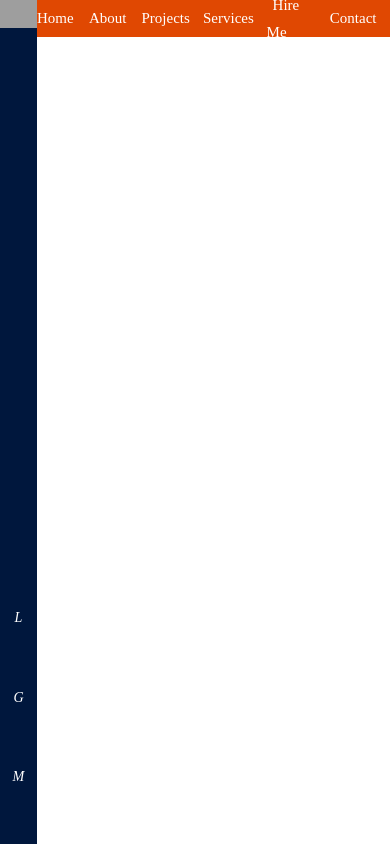
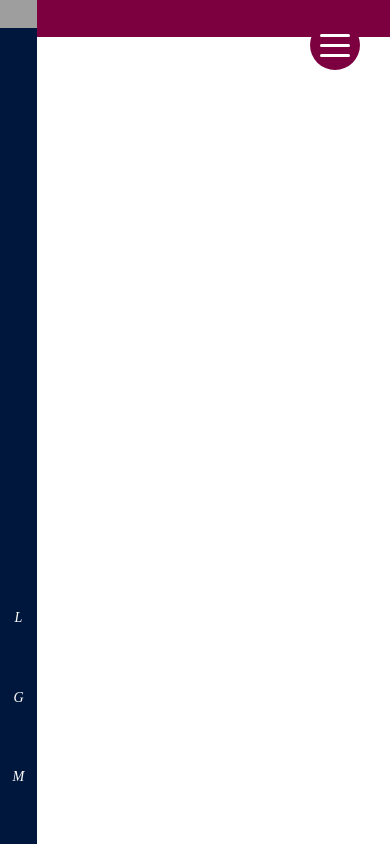
Before and after one commit to cambisca/Portfolio, a React (Create React App) app in the folder portfolio/: page / in a window 390 px wide. Built offline with nearby package versions, Linux system fonts and the light colour scheme; grey boxes are pictures that could not be loaded; a web font is replaced by a local one.

Commit message:
hamburger menu popout

```diff
--- a/portfolio/src/App.css
+++ b/portfolio/src/App.css
@@ -19,7 +19,7 @@
 
   /* secondary color */
   /* --secondary-color: #ff9408; */
-  --secondary-color: #e04802;
+  --secondary-color: #7c0040;
 
 
   /* secondary color modified  */
@@ -184,3 +184,66 @@ main {
 .header-main-nav-links li a:active::after {
   transform: scaleX(1);
 }
+
+
+
+@media screen and (max-width: 610px) {
+
+
+  /************ Main Nav Header  *********/
+
+  #header {
+    position: absolute;
+  }
+
+  #header-main-nav {
+    position: fixed;
+    top: 0;
+    right: -30rem;
+    width: 30rem;
+    height: 100%;
+    background-color: var(--secondary-color);
+    text-align: center;
+
+  }
+
+  .clicked {
+    left: 55%;
+  }
+
+  .header-main-nav--hamburger {
+    width: 5rem;
+    height: 5rem;
+    position: fixed;
+    top: 2rem;
+    right: 3rem;
+    cursor: pointer;
+    background-color: var(--secondary-color);
+    padding: 1rem;
+    border-radius: 50%;
+
+    display: flex;
+    flex-direction: column;
+    justify-content: space-around;
+  }
+
+  .line {
+    width: 100%;
+    height: 0.3rem;
+    background-color: white;
+    border-radius: 0.2rem;
+    transition: all 0.4s ease-in-out;
+  }
+
+  .header-main-nav-links {
+    align-self: flex-end;
+    flex-direction: column;
+    justify-content: center;
+    align-items: flex-start;
+  }
+
+  .header-main-nav-links li {
+    margin-bottom: 4vh;
+    margin-left: 6vw;
+  }
+}
--- a/portfolio/src/App.js
+++ b/portfolio/src/App.js
@@ -3,6 +3,7 @@ import SideNav from './components/SideNav.js'
 import MainNav from './components/MainNav.js'
 
 function App() {
+
   return (
     <div id="App">
       <MainNav />
--- a/portfolio/src/components/MainNav.js
+++ b/portfolio/src/components/MainNav.js
@@ -1,15 +1,30 @@
-import React, {useState, useEffect} from 'react';
+import React, { useState } from 'react';
 
 function MainNav(){
+
+    const [hamburgerMenu, setHamburgerMenu] = useState(false)
+
+    function hamburgerMenuClick(e){
+        e.target.parentNode.classList.toggle('clicked')
+    }
+
+    // let hamburgerClass;
+    // if (hamburgerMenu) {
+    //     let hamburgerClass = 'clicked'
+    // } else {
+    //     let hamburgerClass = 'header-main-nav'
+    // }
+
     return (
         <main>
             <header id="header">
                 <nav id='header-main-nav'>
-                    <div class="header-main-nav--hamburger">
+                    <div class="header-main-nav--hamburger" onClick={hamburgerMenuClick}>
                         <div class="line line-1"></div>
                         <div class="line line-2"></div>
                         <div class="line line-3"></div>
                     </div>
+
                     <ul class="header-main-nav-links">
                         <li><a href="#">Home</a></li>
                         <li><a href="#">About</a></li>
@@ -18,6 +33,8 @@ function MainNav(){
                         <li><a href="#">Hire Me</a></li>
                         <li><a href="#">Contact</a></li>
                     </ul>
+
+
                 </nav>
             </header>
         </main>
```
